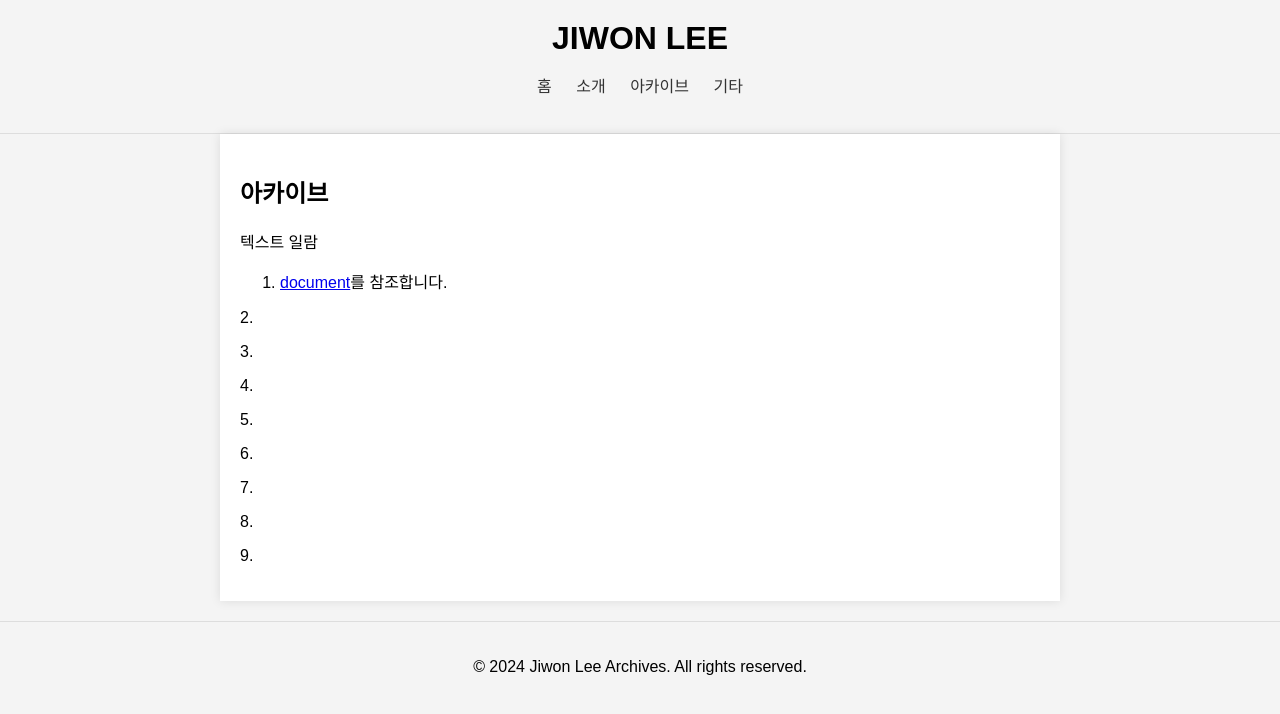
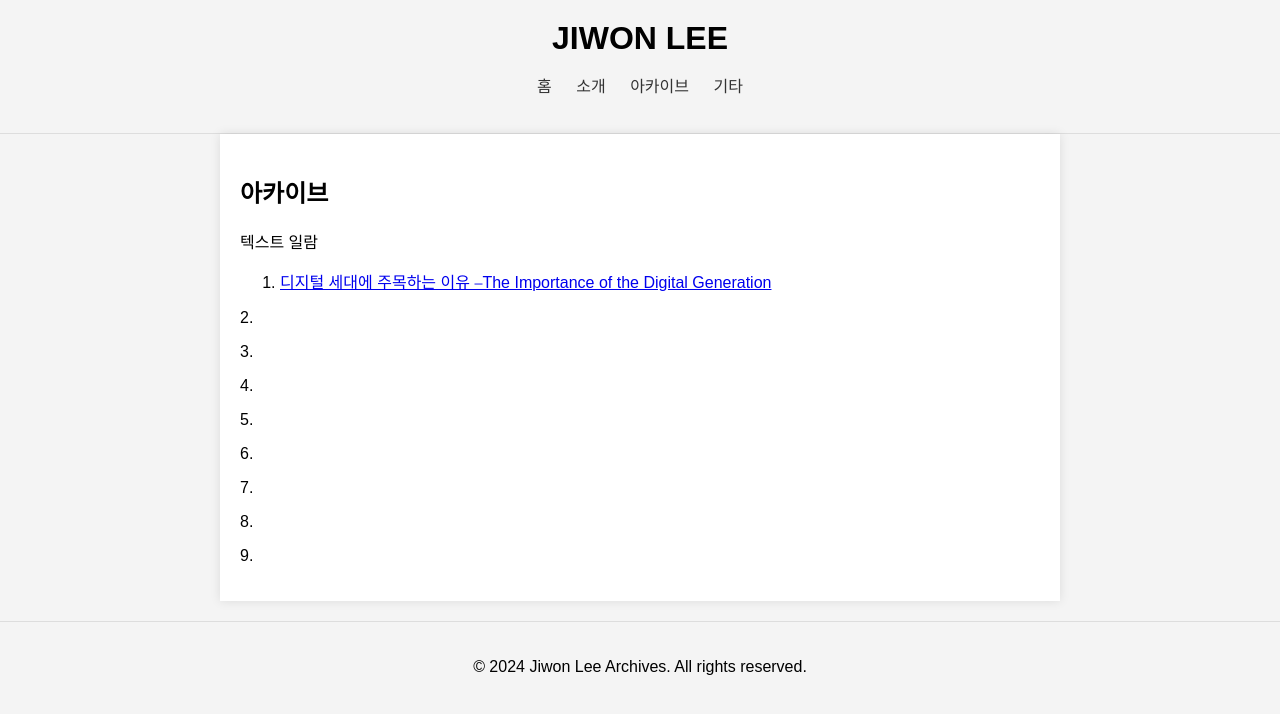
Before and after one commit to LfayeJ/archives, a Jekyll site: the page built from archive.md, in a window 1280 px wide. Shown: the top 714 px of the page. Built offline with Jekyll 4.4.1, drawn with Linux system fonts in a browser that asks for light colours.

Commit message:
Update archive.md

```diff
--- a/archive.md
+++ b/archive.md
@@ -6,7 +6,7 @@ title: 아카이브
 ## 아카이브
  텍스트 일람
 
-1. [document](archives_0001.md)를 참조합니다.
+1. [디지털 세대에 주목하는 이유 ⎯The Importance of the Digital Generation](archives_0001.md)
 
 2.
 
```
